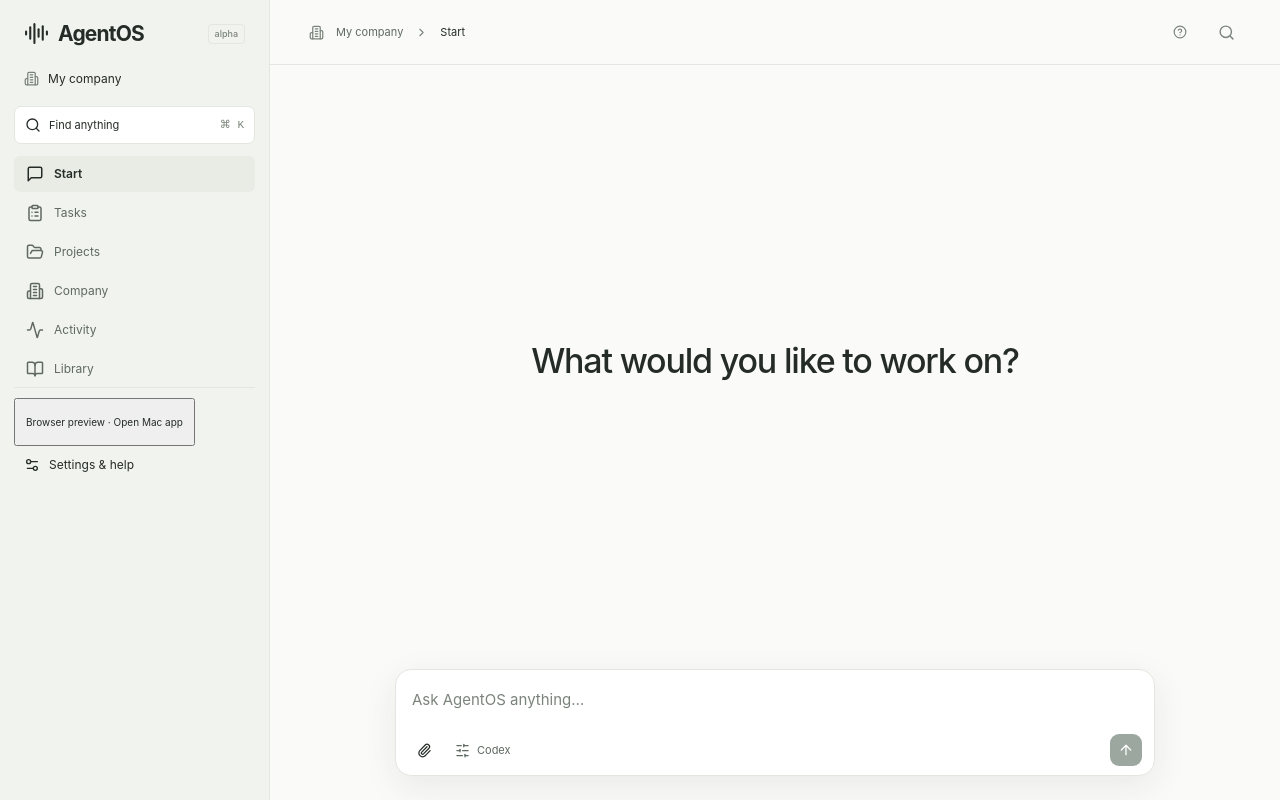
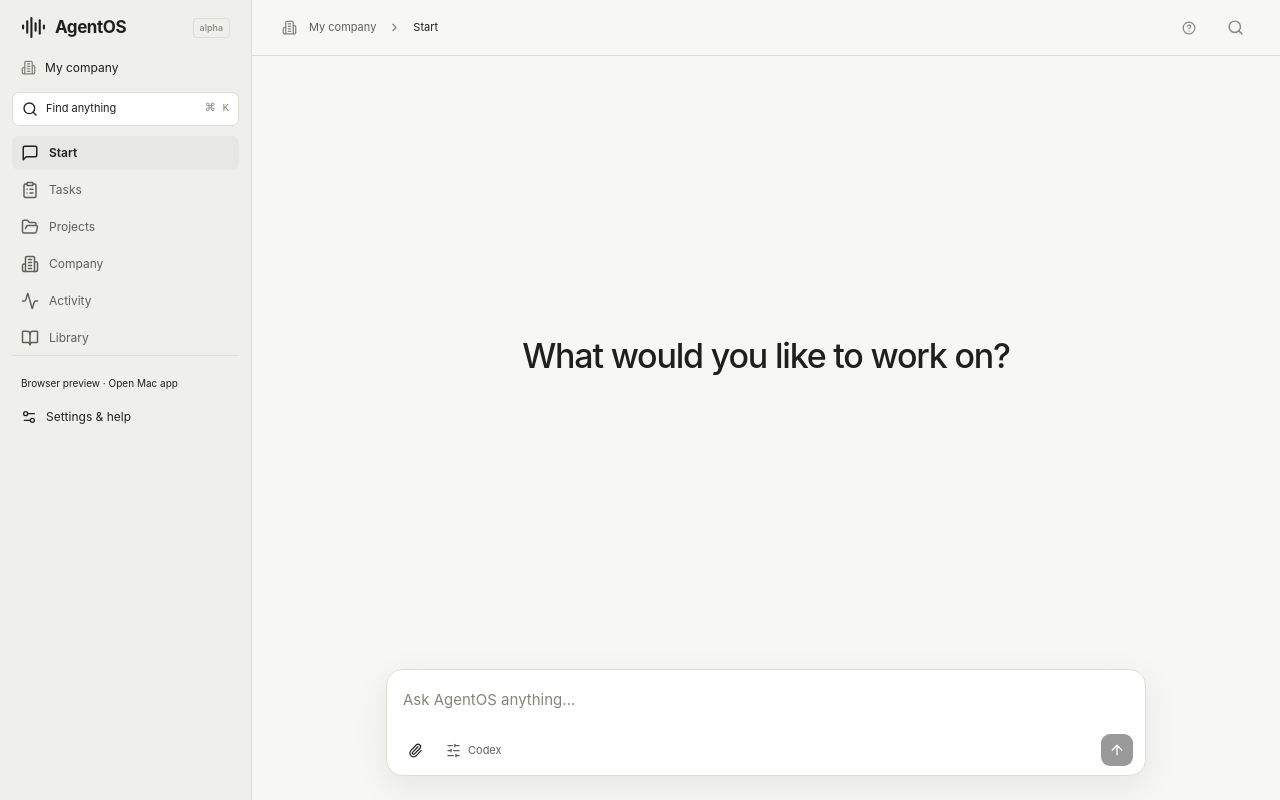
Before and after one commit to mohammeddal/agentos, a React (Vite) app in the folder apps/desktop/: page / in a window 1280 px wide. Built offline with nearby package versions, Linux system fonts and the light colour scheme.

Commit message:
refactor: align AgentOS shell with Codex

```diff
--- a/apps/desktop/src/app/company-workspace.css
+++ b/apps/desktop/src/app/company-workspace.css
@@ -37,19 +37,19 @@
   flex-shrink: 0;
 }
 .company-app {
-  --co-bg: #fafbf9;
-  --co-side: #f1f3ef;
-  --co-card: #fff;
-  --co-soft: #f5f6f2;
-  --co-hover: #e8ece5;
-  --co-border: #e3e7df;
-  --co-text: #252c27;
-  --co-muted: #7b847c;
-  --co-secondary: #5f6961;
-  --co-accent: #48694e;
-  --co-button: #263e2e;
-  --co-grid: #dfe4db;
-  --co-shadow: 0 16px 80px #1f332726;
+  --co-bg: #f7f7f5;
+  --co-side: #efefec;
+  --co-card: #ffffff;
+  --co-soft: #f2f2ef;
+  --co-hover: #e7e7e3;
+  --co-border: #deded9;
+  --co-text: #1f1f1d;
+  --co-muted: #85857e;
+  --co-secondary: #5f5f5a;
+  --co-accent: #454541;
+  --co-button: #20201e;
+  --co-grid: #ddddda;
+  --co-shadow: 0 12px 36px #1f1f1d14;
   display: grid;
   grid-template-columns: 236px minmax(0, 1fr);
   min-height: 100vh;
@@ -59,19 +59,19 @@
   line-height: 1.5;
 }
 .company-app[data-theme="dark"] {
-  --co-bg: #151a18;
-  --co-side: #101512;
-  --co-card: #1b221e;
-  --co-soft: #202922;
-  --co-hover: #29362c;
-  --co-border: #303a32;
-  --co-text: #e5eae3;
-  --co-muted: #909d91;
-  --co-secondary: #b3beb2;
-  --co-accent: #acd19f;
-  --co-button: #b1d2a4;
-  --co-grid: #303c32;
-  --co-shadow: 0 16px 80px #0008;
+  --co-bg: #191918;
+  --co-side: #121211;
+  --co-card: #20201f;
+  --co-soft: #262624;
+  --co-hover: #2e2e2b;
+  --co-border: #363633;
+  --co-text: #eeeeea;
+  --co-muted: #8c8c85;
+  --co-secondary: #b6b6af;
+  --co-accent: #d7d7d0;
+  --co-button: #eeeeea;
+  --co-grid: #343431;
+  --co-shadow: 0 14px 42px #00000066;
   color-scheme: dark;
 }
 .company-app button {
@@ -85,17 +85,17 @@
   flex-direction: column;
   background: var(--co-side);
   border-right: 1px solid var(--co-border);
-  padding: 27px 16px 0;
+  padding: 18px 12px 0;
 }
 .co-brand {
   display: flex;
   align-items: center;
   gap: 9px;
-  padding: 0 10px 28px;
+  padding: 0 10px 18px;
   text-decoration: none;
   color: var(--co-text);
-  font-size: 21px;
-  letter-spacing: -0.8px;
+  font-size: 17px;
+  letter-spacing: -0.45px;
   font-weight: 650;
 }
 .co-alpha {
@@ -118,12 +118,13 @@
   align-items: center;
   gap: 10px;
   border: 0;
-  padding: 11px;
+  min-height: 34px;
+  padding: 8px 10px;
   text-align: left;
-  border-radius: 6px;
+  border-radius: 7px;
   background: transparent;
   color: var(--co-secondary);
-  font-size: 11px;
+  font-size: 12px;
 }
 .co-sidebar nav > button > span:not(.co-small-domain) {
   flex: 1;
@@ -227,11 +228,11 @@
   flex-direction: column;
 }
 .co-topbar {
-  height: 65px;
+  height: 56px;
   display: flex;
   align-items: center;
   justify-content: space-between;
-  padding: 0 39px;
+  padding: 0 30px;
   border-bottom: 1px solid var(--co-border);
 }
 .co-breadcrumb {
@@ -326,17 +327,18 @@
   transform: translateY(0);
 }
 .co-content {
-  max-width: 1560px;
-  margin: auto;
-  padding: 41px 40px 0;
+  width: 100%;
+  max-width: 1440px;
+  margin: 0 auto;
+  padding: 31px 32px 0;
 }
 .co-page-heading {
   display: flex;
   align-items: center;
   justify-content: space-between;
   flex-wrap: wrap;
-  gap: 25px;
-  margin-bottom: 31px;
+  gap: 20px;
+  margin-bottom: 25px;
 }
 .co-page-title-line {
   display: flex;
@@ -363,7 +365,7 @@
 .co-domain-tile {
   border: 1px solid var(--co-border);
   background: var(--co-card);
-  border-radius: 9px;
+  border-radius: 8px;
   padding: 21px;
 }
 .co-domain-tile-icon {
@@ -433,11 +435,11 @@
   letter-spacing: 1.5px;
 }
 .co-page-heading h1 {
-  font-size: clamp(25px, 2.25vw, 35px);
+  font-size: clamp(25px, 2.1vw, 30px);
   line-height: 1.2;
   font-weight: 550;
-  letter-spacing: -1.2px;
-  margin: 10px 0 9px;
+  letter-spacing: -0.85px;
+  margin: 8px 0 7px;
 }
 .co-page-heading p {
   color: var(--co-muted);
@@ -445,7 +447,7 @@
   margin: 0;
 }
 .co-button {
-  border-radius: 6px;
+  border-radius: 7px;
   border: 1px solid var(--co-border);
   padding: 11px 16px;
   display: inline-flex;
@@ -464,7 +466,7 @@
   box-shadow: 0 2px 3px #0000000c;
 }
 [data-theme="dark"] .co-button-primary {
-  color: #1c2c1c !important;
+  color: #1c1c1a !important;
 }
 .co-button-primary:hover {
   filter: brightness(1.1);
@@ -587,7 +589,7 @@
 }
 .co-office-card {
   border: 1px solid var(--co-border);
-  border-radius: 9px;
+  border-radius: 8px;
   background: var(--co-card);
   padding: 17px 18px 0;
   min-width: 0;
@@ -837,7 +839,7 @@
   align-items: start;
   border: 1px solid var(--co-border);
   background: var(--co-card);
-  border-radius: 9px;
+  border-radius: 8px;
   padding: 22px 18px 0;
   text-align: left;
 }
@@ -901,7 +903,7 @@
   position: fixed;
   z-index: 100;
   inset: 0;
-  background: #0d211456;
+  background: #00000066;
   backdrop-filter: blur(5px);
   display: flex;
   align-items: center;
@@ -915,7 +917,7 @@
   overflow-y: auto;
   background: var(--co-card);
   border: 1px solid var(--co-border);
-  border-radius: 14px;
+  border-radius: 12px;
   box-shadow: var(--co-shadow);
 }
 .co-dialog > header {
--- a/apps/desktop/src/app/workspace-directory.css
+++ b/apps/desktop/src/app/workspace-directory.css
@@ -1,5 +1,5 @@
 .co-directory {
-  margin-top: 22px;
+  margin-top: 14px;
   min-width: 0;
   padding-bottom: 10px;
 }
@@ -23,10 +23,10 @@
   width: 100%;
   min-width: 0;
   border: 1px solid var(--co-border);
-  background: transparent;
-  border-radius: 6px;
+  background: var(--co-card);
+  border-radius: 7px;
   color: var(--co-text);
-  padding: 8px;
+  padding: 7px 8px;
   font-size: 11px;
   margin: 6px 0;
 }
@@ -47,12 +47,13 @@
   display: flex;
   align-items: center;
   gap: 7px;
-  padding: 8px 6px;
+  min-height: 31px;
+  padding: 6px;
   text-align: left;
   min-width: 0;
   flex: 1;
   font-size: 11px;
-  border-radius: 6px;
+  border-radius: 7px;
 }
 .co-dir-item span {
   overflow: hidden;
@@ -100,7 +101,7 @@
   padding: 5px;
   background: var(--co-card);
   border: 1px solid var(--co-border);
-  border-radius: 8px;
+  border-radius: 10px;
   box-shadow: var(--co-shadow);
   max-height: min(360px, calc(100dvh - 16px));
   overflow-y: auto;
--- a/apps/desktop/src/app/workspace-shell.css
+++ b/apps/desktop/src/app/workspace-shell.css
@@ -1,9 +1,9 @@
 /* Shell and navigation. Feature-specific layouts live with their feature. */
 .company-app {
-  grid-template-columns: 270px minmax(0, 1fr);
+  grid-template-columns: 252px minmax(0, 1fr);
 }
 .co-sidebar {
-  padding: 18px 14px 12px;
+  padding: 14px 12px 10px;
   overflow: visible;
   height: 100dvh;
   min-height: 0;
@@ -16,7 +16,7 @@
   min-height: 90px;
   overflow-y: auto;
   overscroll-behavior: contain;
-  margin-top: 16px;
+  margin-top: 12px;
   scrollbar-width: thin;
 }
 .co-sidebar .co-brand {
@@ -24,7 +24,7 @@
   background: none;
   width: 100%;
   text-align: left;
-  padding: 0 10px 12px;
+  padding: 1px 9px 10px;
   gap: 9px;
 }
 .co-workspace-name {
@@ -33,7 +33,8 @@
   gap: 9px;
   border: 0;
   background: none;
-  padding: 8px 10px;
+  min-height: 34px;
+  padding: 7px 9px;
   text-align: left;
   font-size: 12px;
 }
@@ -50,11 +51,12 @@
   display: flex;
   align-items: center;
   gap: 8px;
-  padding: 10px;
+  min-height: 34px;
+  padding: 7px 9px;
   border: 1px solid var(--co-border);
   background: var(--co-card);
   border-radius: 7px;
-  margin: 10px 0 12px;
+  margin: 7px 0 10px;
   text-align: left;
   font-size: 11px;
 }
@@ -69,7 +71,7 @@
 }
 .co-sidebar nav > button {
   font-size: 12px;
-  padding: 9px 12px;
+  padding: 7px 9px;
 }
 .co-sidebar-bottom {
   padding-top: 10px;
@@ -80,8 +82,8 @@
   margin-left: auto;
   border-radius: 5px;
   padding: 1px 6px;
-  background: var(--co-accent);
-  color: var(--co-card);
+  background: var(--co-text);
+  color: var(--co-bg);
   font-size: 11px;
 }
 .co-workspace-settings {
@@ -93,9 +95,10 @@
   align-items: center;
   list-style: none;
   cursor: pointer;
-  padding: 10px;
+  min-height: 34px;
+  padding: 7px 9px;
   font-size: 12px;
-  border-radius: 6px;
+  border-radius: 7px;
 }
 .co-workspace-settings > summary::-webkit-details-marker {
   display: none;
@@ -189,10 +192,19 @@
 }
 .co-sidebar-status {
   display: block;
-  padding: 14px 10px;
+  width: 100%;
+  padding: 9px;
+  border: 0;
+  border-radius: 7px;
+  background: transparent;
+  text-align: left;
   font-size: 10px;
   line-height: 1.6;
   color: var(--co-muted);
+}
+.co-sidebar-status:hover {
+  background: var(--co-hover);
+  color: var(--co-secondary);
 }
 .co-theme-toggle {
   display: flex;
--- a/apps/desktop/src/features/company/company-floorplan.css
+++ b/apps/desktop/src/features/company/company-floorplan.css
@@ -53,7 +53,7 @@
   --fp-empty: #e9ece17a;
   --fp-lounge: #acb9a2;
   border: 1px solid var(--co-border);
-  border-radius: 10px;
+  border-radius: 8px;
   background: var(--co-card);
   overflow: hidden;
 }
--- a/apps/desktop/src/features/start/company-start.css
+++ b/apps/desktop/src/features/start/company-start.css
@@ -7,7 +7,7 @@
   overflow: hidden;
 }
 .co-start {
-  height: calc(100dvh - 65px);
+  height: calc(100dvh - 56px);
   min-height: 420px;
 }
 .co-start-main {
```
Also changed, not shown: 2 other files (tests, documents, lock files or other folders).
